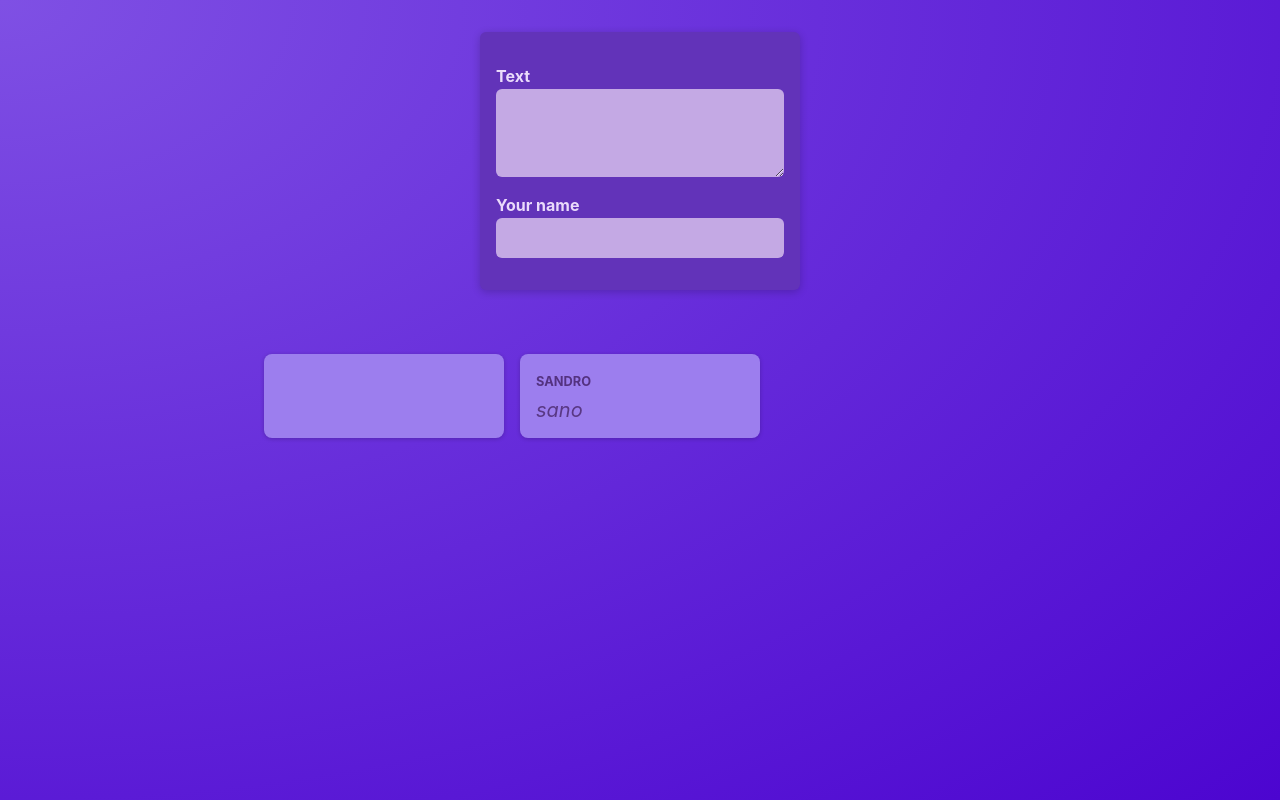
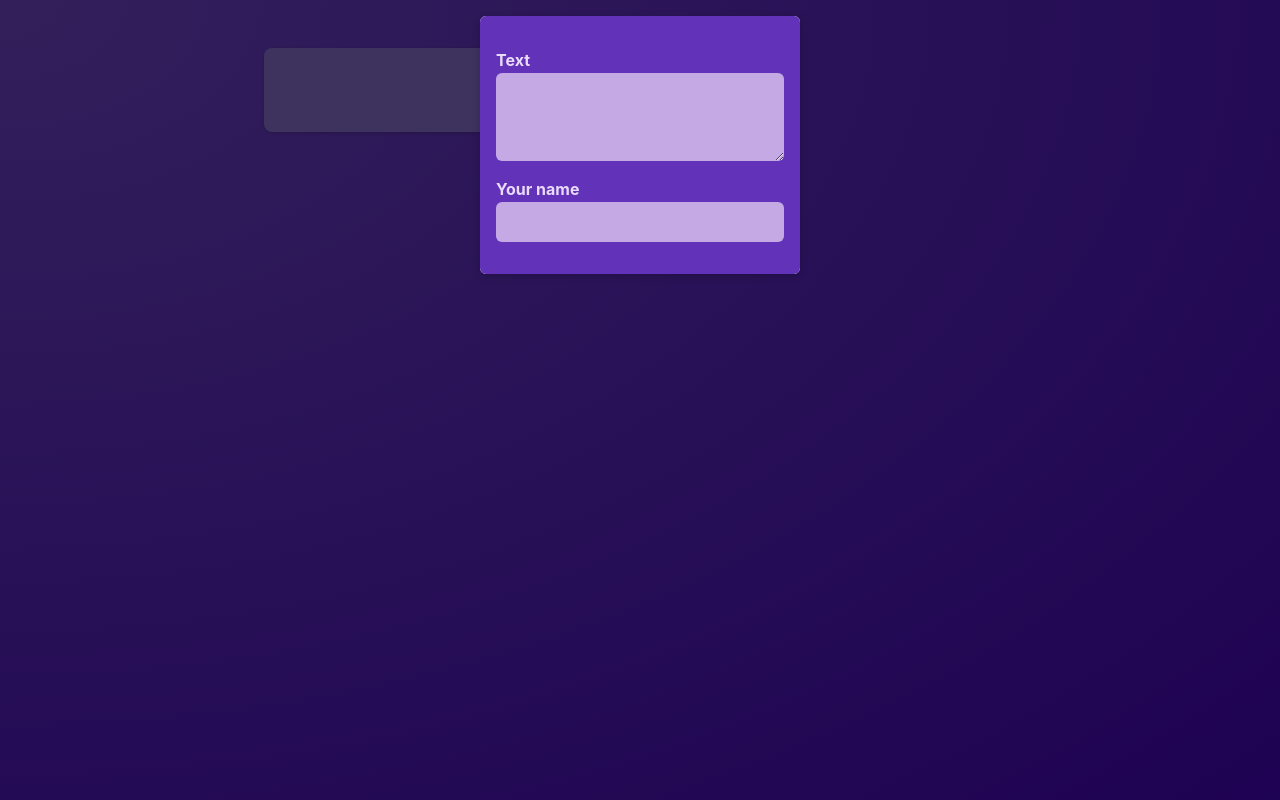
Before and after one commit to sandro136190/react-crash-course, a React (Vite) app: page / in a window 1280 px wide. Built offline with nearby package versions, Linux system fonts and the light colour scheme.

Commit message:
The Special children Prop

```diff
--- /dev/null
+++ b/src/components/Modal.jsx
@@ -0,0 +1,14 @@
+import classes from "./Modal.module.css";
+
+const Modal = ({ children }) => {
+  return (
+    <>
+      <div className={classes.backdrop} />
+      <dialog open className={classes.modal}>
+        {children}
+      </dialog>
+    </>
+  );
+};
+
+export default Modal;
--- /dev/null
+++ b/src/components/Modal.module.css
@@ -0,0 +1,18 @@
+.backdrop {
+    position: fixed;
+    top: 0;
+    left: 0;
+    width: 100%;
+    height: 100vh;
+    background-color: rgba(0, 0, 0, 0.6);
+    z-index: 1;
+  }
+
+  .modal {
+    border: none;
+    border-radius: 6px;
+    box-shadow: 0 2px 8px rgba(0, 0, 0, 0.2);
+    padding: 0;
+    overflow: hidden;
+    z-index: 1;
+  }
--- a/src/components/NewPost.module.css
+++ b/src/components/NewPost.module.css
@@ -2,9 +2,6 @@
     background-color: #6233b9;
     padding: 1rem;
     width: 20rem;
-    margin: 2rem auto;
-    border-radius: 6px;
-    box-shadow: 0 2px 8px rgba(0, 0, 0, 0.2);
   }
 
   .form label {
--- a/src/components/PostsList.jsx
+++ b/src/components/PostsList.jsx
@@ -2,6 +2,7 @@
 import Post from "./Post";
 import classes from "./PostsList.module.css";
 import NewPost from "./NewPost";
+import Modal from "./Modal";
 
 const PostsList = () => {
   const [enteredBody, setEnteredBody] = useState("");
@@ -16,10 +17,12 @@
 
   return (
     <>
-      <NewPost
-        onBodyChange={BodyChangeHandler}
-        onAuthorChange={authorChangeHandler}
-      />
+      <Modal>
+        <NewPost
+          onBodyChange={BodyChangeHandler}
+          onAuthorChange={authorChangeHandler}
+        />
+      </Modal>
 
       <ul className={classes.posts}>
         <Post author={enteredAuthor} body={enteredBody} />
```
